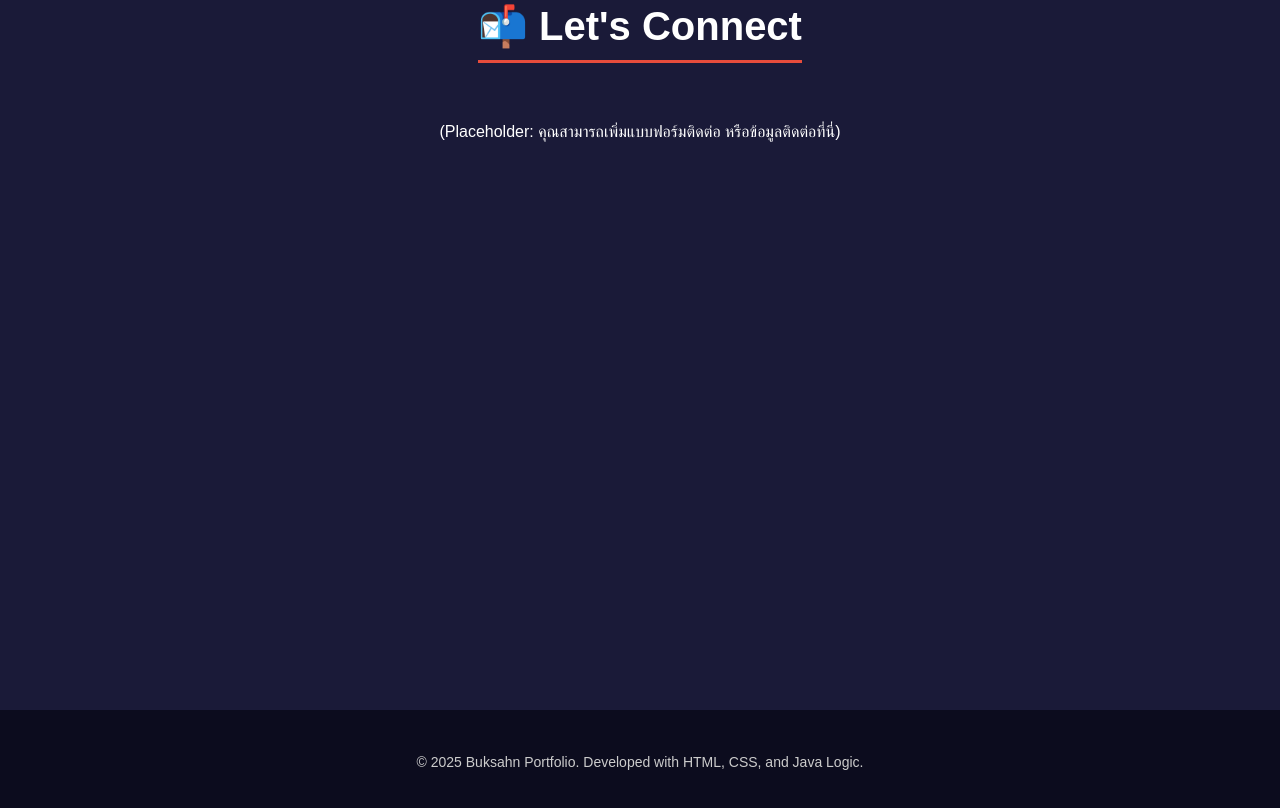
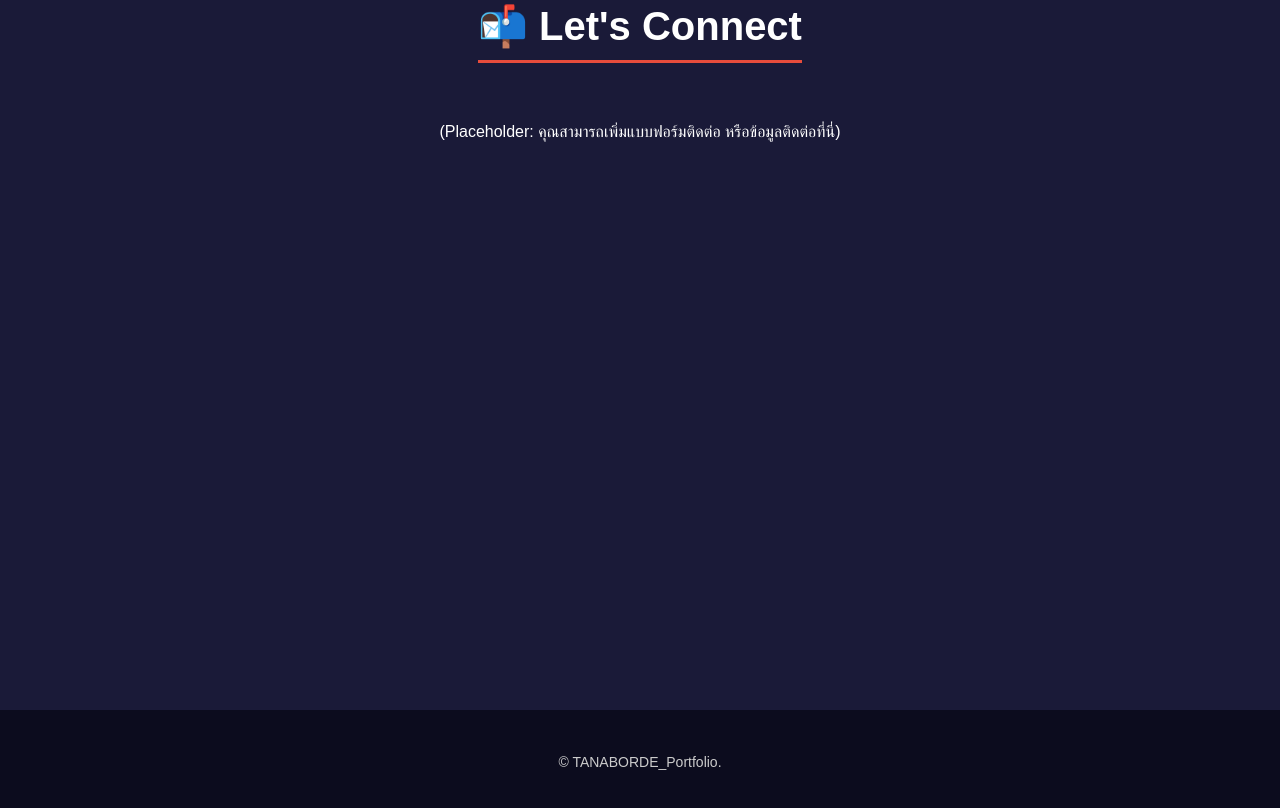
Before and after one commit to Tanaborde24/Portfolio-DEMO, a plain HTML site: page main.html in a window 1280 px wide. Shown: the part 2610-3418 px from the top of the page. Drawn offline with Linux system fonts and the light colour scheme.

Commit message:
Update main.html

```diff
--- a/main.html
+++ b/main.html
@@ -264,7 +264,7 @@
     </section>
 
     <footer>
-        <p>&copy; 2025 Buksahn Portfolio. Developed with HTML, CSS, and Java Logic.</p>
+        <p>&copy; TANABORDE_Portfolio. </p>
     </footer>
 
     <script>
```
